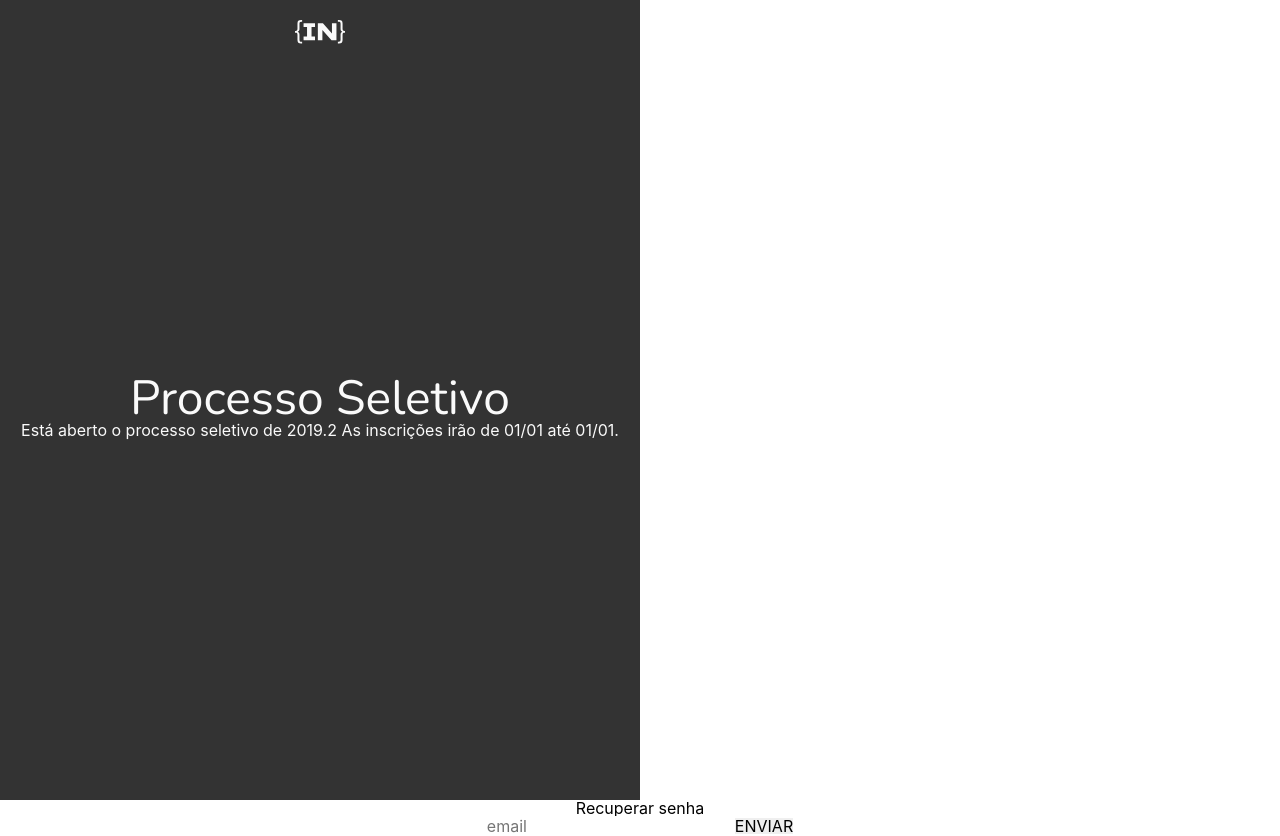
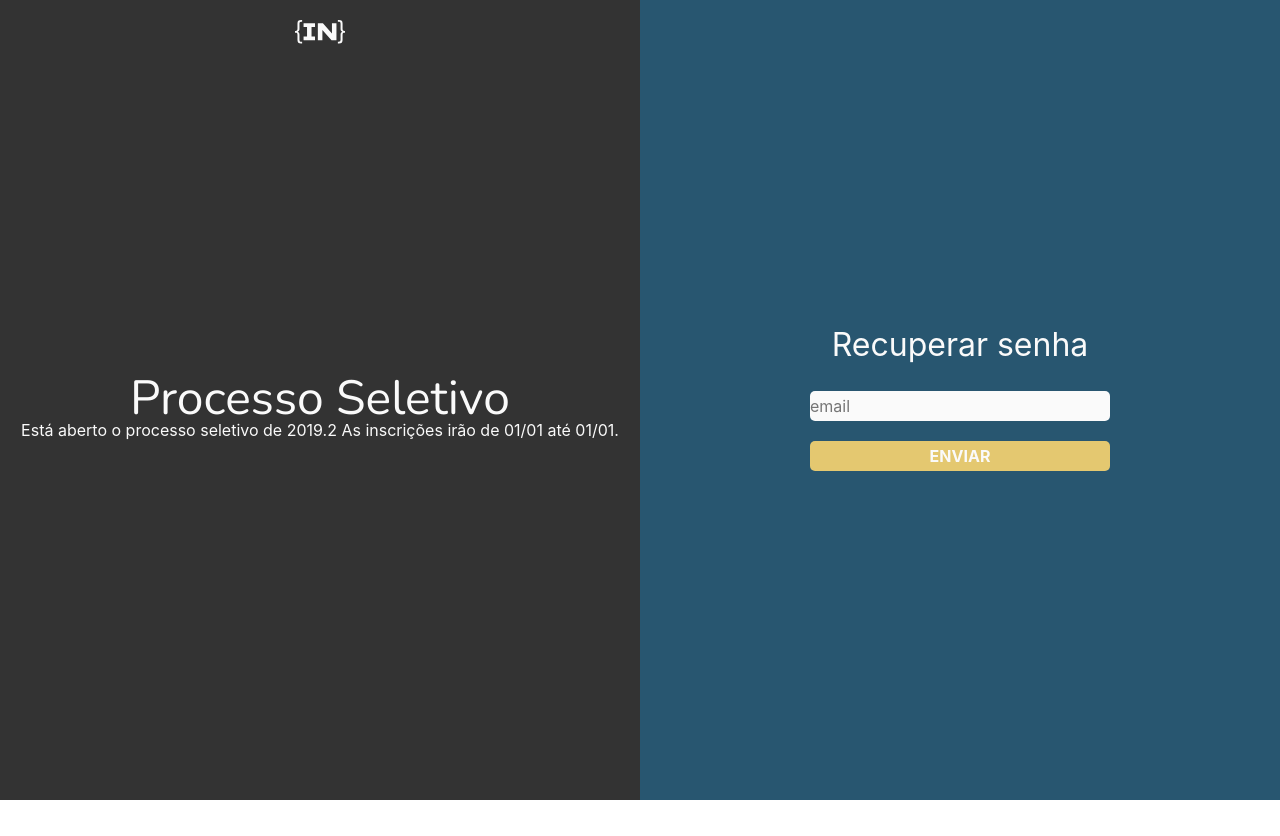
Before and after one commit to jmsgfhr/Front-Projeto-Final-PS-2019.2, a React (Create React App) app: page / in a window 1280 px wide. After the commit the page ends 800 px from the top, so only its background shows below. Built offline with nearby package versions, Linux system fonts and the light colour scheme.

Commit message:
Paginas de login e esqueci a senha
Feito as paginas de login e esqueci a senha

```diff
--- a/src/component/forgot/forgot.css
+++ b/src/component/forgot/forgot.css
@@ -0,0 +1,43 @@
+.forgot {
+    width: 100%;
+    display: flex;
+    flex-direction: row;
+}
+
+.forgotContent {
+    width: 50%;
+    height: 100vh;
+    background-color: var(--primary-blue);
+    display: flex;
+    flex-direction: column;
+    justify-content: center;
+    align-items: center;
+}
+
+.formTitle {
+    color: var(--font-color-white);
+    font-size: 2em;
+}
+
+.formForgot {
+    width: 300px;
+    height: 80px;
+    margin-top: 30px;
+    display: flex;
+    flex-direction: column;
+    justify-content: space-between
+}
+.forgotEmail{
+    height: 30px;
+    width: 100%;
+    background-color: var(--primary-white);
+    border-radius: 5px;
+}
+.forgotSubmit{
+    height: 30px;
+    width: 100%;
+    background-color: var(--primary-yellow);
+    color: var(--font-color-white);
+    border-radius: 5px;
+    font-weight: bolder;
+}
--- a/src/component/forgot/forgot.js
+++ b/src/component/forgot/forgot.js
@@ -1,13 +1,14 @@
 import React from 'react';
+import './forgot.css';
 import PanelLeft from '../panelLeft/panelLeft';
 
 export default function Forgot(props) {
     return  (
-        <section className='login'>
+        <section className='forgot'>
             <PanelLeft></PanelLeft>
             <div className='forgotContent'>
                 <h2 className='formTitle'>Recuperar senha</h2>
-                <form className='formLogin'>
+                <form className='formForgot'>
                     <input className='forgotEmail' placeholder='email'></input>
                     <button className='forgotSubmit' >ENVIAR</button>
                 </form>
```
